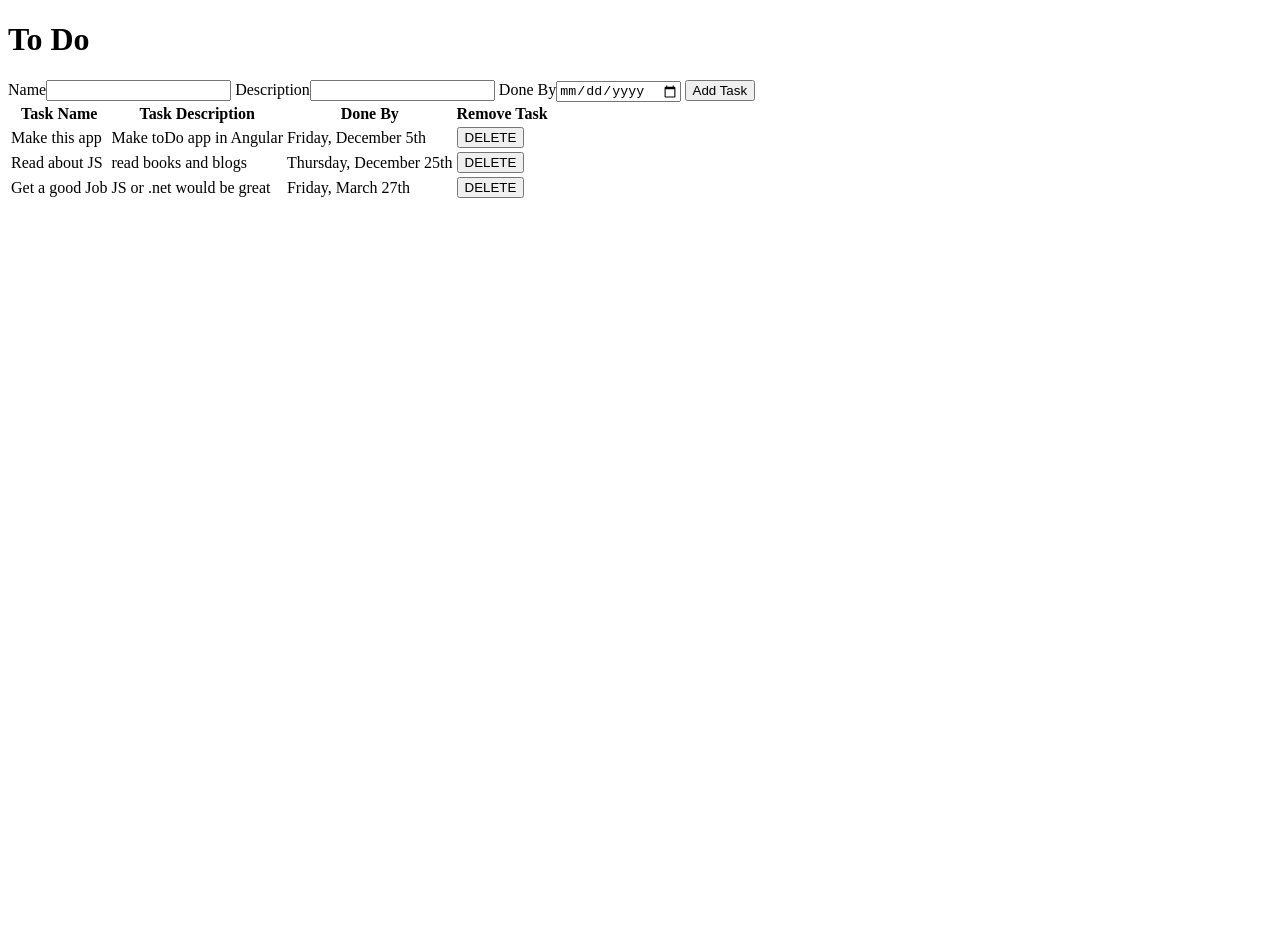
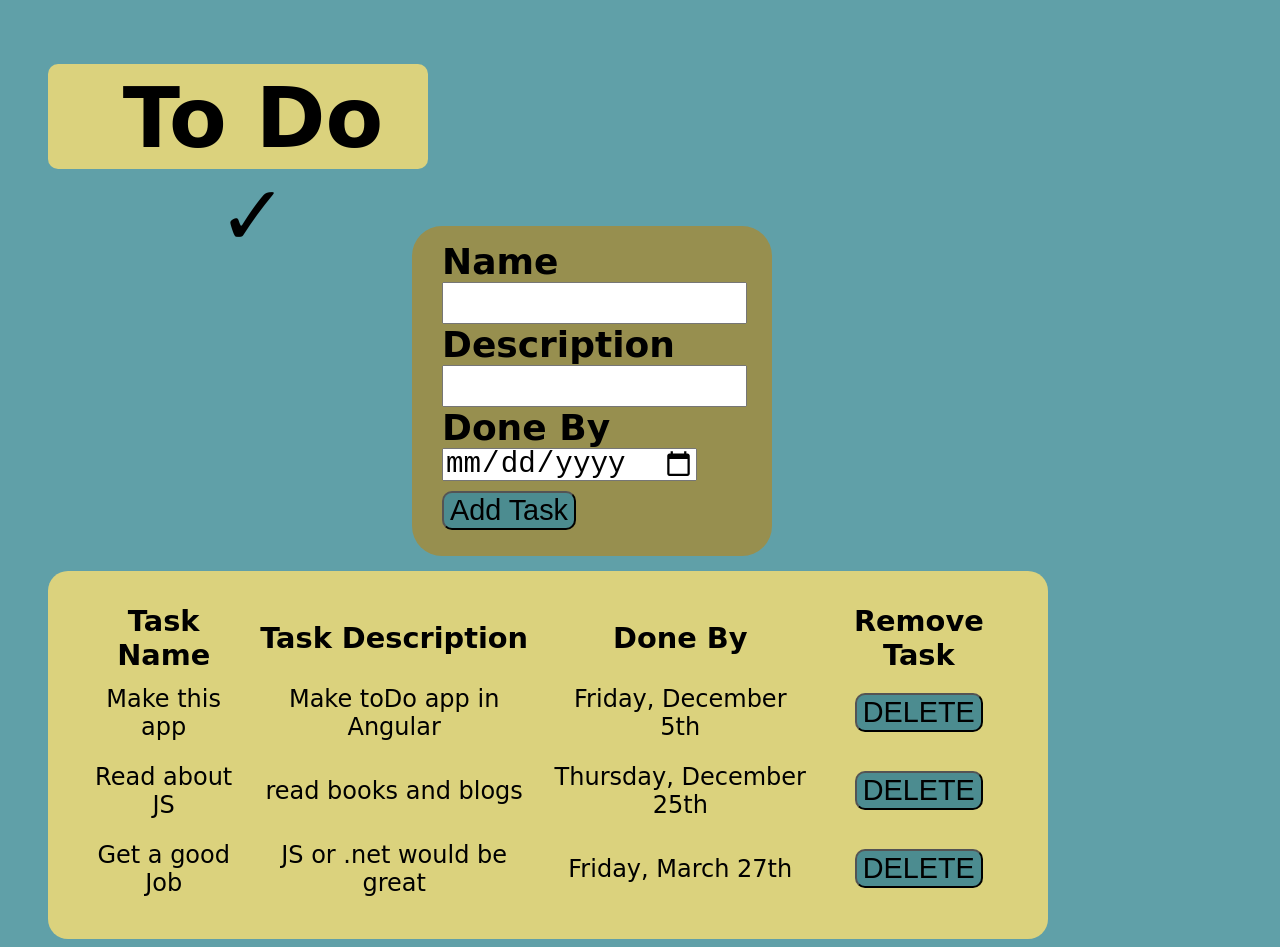
Before and after one commit to jspencersharpe/To-Do-App, a website: page index.html in a window 1280 px wide. Before the commit the page ends 800 px from the top, so only its background shows below. Drawn offline with nearby package versions, Linux system fonts and the light colour scheme; a web font is replaced by a local one.

Commit message:
finished product

```diff
--- a/index.html
+++ b/index.html
@@ -2,18 +2,22 @@
 <html lang="en-US" ng-app="toDoApp">
 <head>
   <meta charset="utf-8">
+  <link href='http://fonts.googleapis.com/css?family=Share:400,700' rel='stylesheet' type='text/css'>
+  <link rel="stylesheet" href="main.css">
   <meta http-equiv="X-UA-Compatible" content="IE=edge">
   <meta name="viewport" content="width=device-width, initial-scale=1">
-  <title>To Do</title>
+   <title>To Do</title>
   </head>
   <body>
     <div class="container" ng-controller="ToDoController as todoCtrl">
-      <h1>To Do</h1>
+      <div id="top-part">
+      <h1>To Do &#10003;</h1>
     <form>
       <label>Name</label><input type="text" ng-model="todoCtrl.newTask.name">
       <label>Description</label><input type="text" ng-model="todoCtrl.newTask.desc">
-      <label>Done By</label><input type="date" ng-model="todoCtrl.newTask.due">
+      <label>Done By</label><input id="date" type="date" ng-model="todoCtrl.newTask.due">
       <button ng-click="todoCtrl.addNewTask()">Add Task</button>
+     </div>
    </form>
    <table>
      <thead>
@@ -35,6 +39,7 @@
      </table>
     </div>
     <script src="bower_components/angular/angular.min.js"></script>
+    <script src="bower_components/jquery/dist/jquery.min.js"></script>
     <script src="js/main.js"></script>
    </body>
   </html>
--- /dev/null
+++ b/main.css
@@ -0,0 +1,78 @@
+body {
+  background-color: rgb(96, 160, 168);
+  font-size: 1.5em;
+  font-family: 'Share', cursive;
+}
+
+label {
+  font-size: 24px;
+  font-weight: bold;
+}
+
+table {
+  margin-top: 30px;
+  margin-left: 40px;
+  padding: 30px;
+  background-color: rgb(219, 210, 125);
+  border-radius: 20px;
+  width: 1000px;
+  clear: both;
+}
+
+input, label {
+  display: block;
+  font-size: 1.5em;
+}
+
+input {
+  height: 1em;
+  max-width: 90%;
+}
+
+form {
+  padding-left: 30px;
+  height: 330px;
+  max-width: 330px;
+  background-color: rgb(151, 143, 79);
+  border-radius: 30px;
+  float: right;
+  margin-right: 500px;
+  margin-bottom: 15px;
+}
+
+label:first-child {
+  padding-top: 15px;
+}
+
+td {
+  text-align: center;
+  padding: 10px;
+}
+
+th {
+  font-weight: bold;
+  font-size: 1.2em;
+}
+
+button {
+  font-size: 1.2em;
+  border-radius: 10px;
+  background-color: rgb(76, 140, 144);
+}
+
+form button {
+  margin-top: 10px;
+}
+
+h1 {
+  font-size: 3.5em;
+  padding-left: 30px;
+  width: 350px;
+  height: 100px;
+  background-color: rgb(219, 210, 125);
+  border-radius: 10px;
+  text-align: center;
+  padding-top: 5px;
+  float: left;
+  margin-left: 40px;
+}
```
Also changed, not shown: bower.json (added, +14 -0 lines), js/main.js (line endings or trailing spaces).
